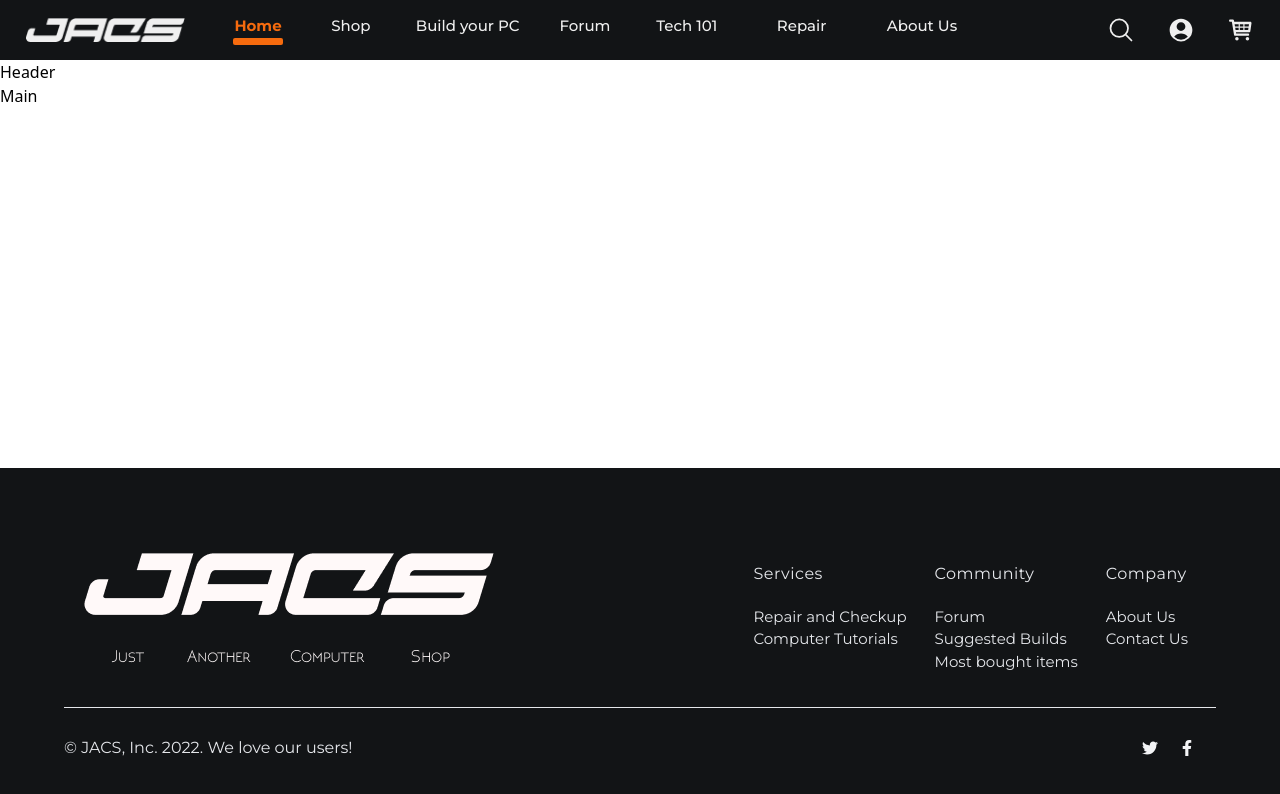
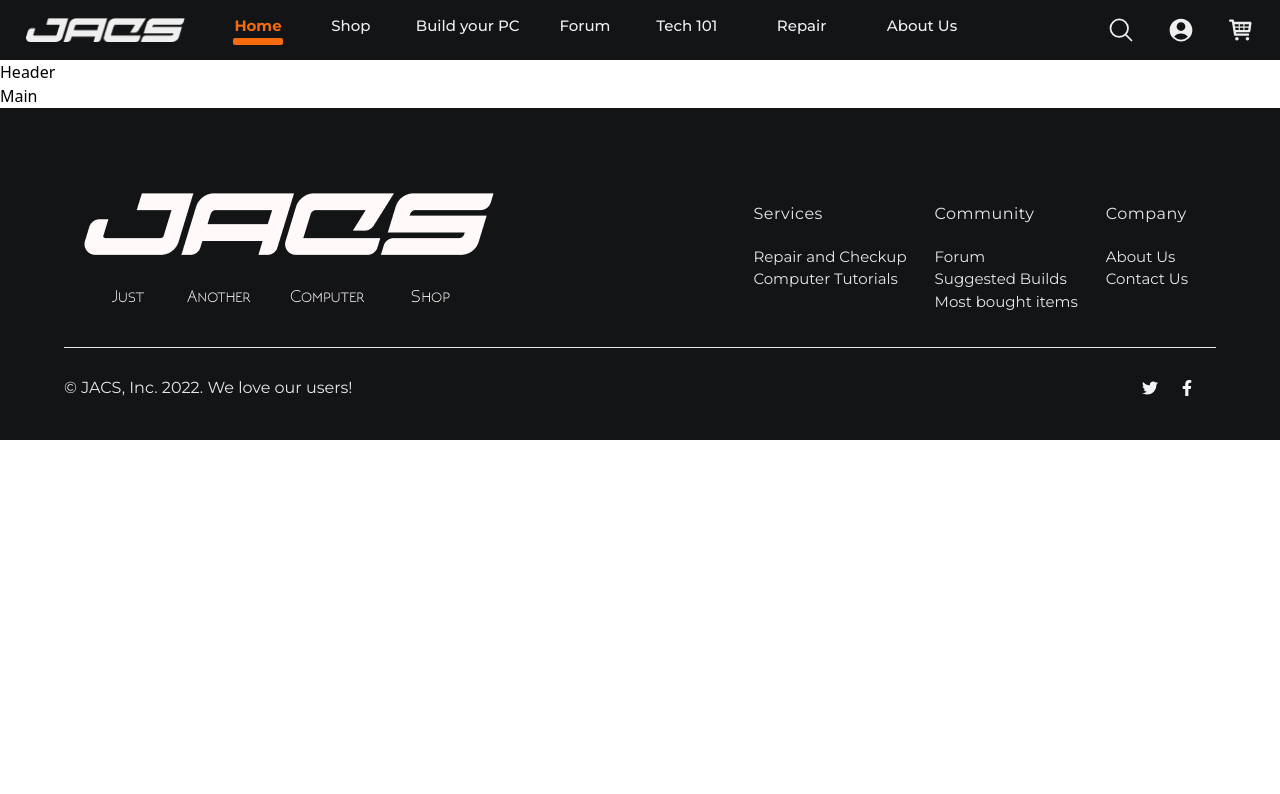
Before and after one commit to keanknowsss/JACS-FE, a React (Create React App) app: page / in a window 1280 px wide. Shown: the top 794 px of the page. Built offline with nearby package versions, Linux system fonts and the light colour scheme.

Commit message:
Removed sticky/fixed footer

```diff
--- a/src/components/Footer/Footer.js
+++ b/src/components/Footer/Footer.js
@@ -6,7 +6,7 @@ import FooterLogo from "../../assets/images/footer logo.png"
 const Footer = () => {
   return (
     <>
-      <footer className="fixed bottom-0 inset-x-0">
+      <footer className="">
         <div className="p-10 bg-background text-gray-200">
           <div className="max-w-6xl mx-auto">
             <div className=" py-6 flex flex-col lg:flex-row justify-between items-center">
```
